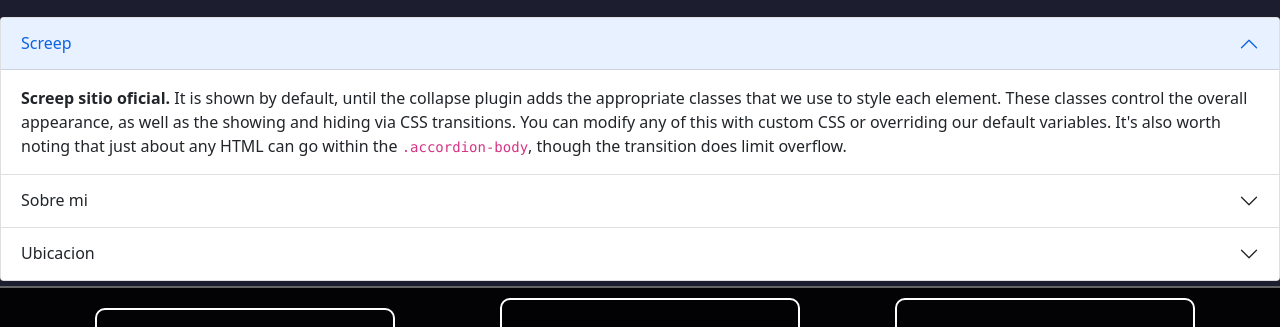
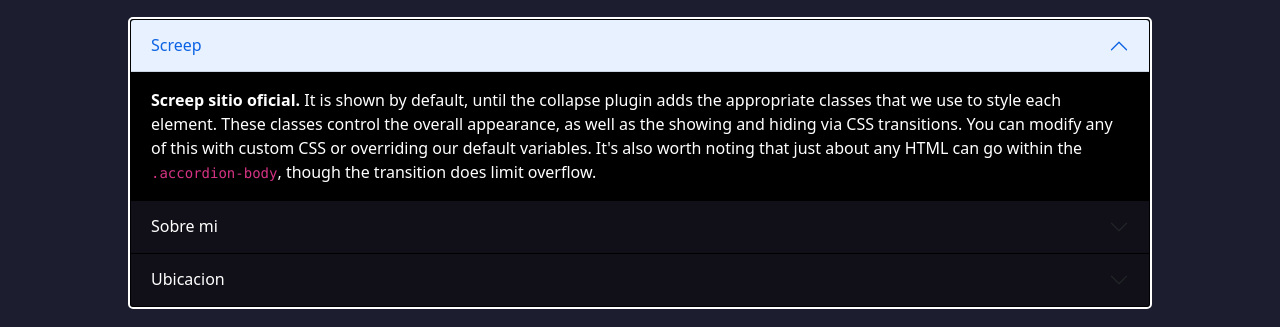
Before and after one commit to CHEIZTAIKO/segunda-entrega, a plain HTML site: page pages/informacion.html in a window 1280 px wide. Shown: the part 247-574 px from the top of the page. Drawn offline with nearby package versions, Linux system fonts and the light colour scheme; a web font is replaced by a local one.

Commit message:
edicion informacion

```diff
--- a/pages/informacion.html
+++ b/pages/informacion.html
@@ -20,7 +20,7 @@
     </header>
     <main>
         <h1 class="titulo">INFORMACION</h1>
-        <div class="accordion acordion" id="accordionExample">
+        <div class="accordion" id="accordionExample">
             <div class="accordion-item">
               <h2 class="accordion-header" id="headingOne">
                 <button class="accordion-button" type="button" data-bs-toggle="collapse" data-bs-target="#collapseOne" aria-expanded="true" aria-controls="collapseOne">
--- a/style.css
+++ b/style.css
@@ -693,7 +693,7 @@
     background-color: rgb(32, 33, 44);
     color:white;
 }
-
+/*---------------------------------contactos bootstrap---------------------------*/
 .dropdown{
     margin: 0px 0px 100px 10px;
 }
@@ -715,7 +715,21 @@
     background-color: #1e7127;
     color: white;
 }
-
+/*------------------------------------------informacion bootstrap---------------------*/
+.accordion{
+    width: 80%;
+    margin: 20px auto;
+    border: 2px solid white;
+    border-radius: 5px;
+}
+.accordion-button{
+    background-color: #191823b0;
+    color: white;
+}
+.accordion-item{
+    background-color: black;
+    color: white;
+}
 
 
 
```
